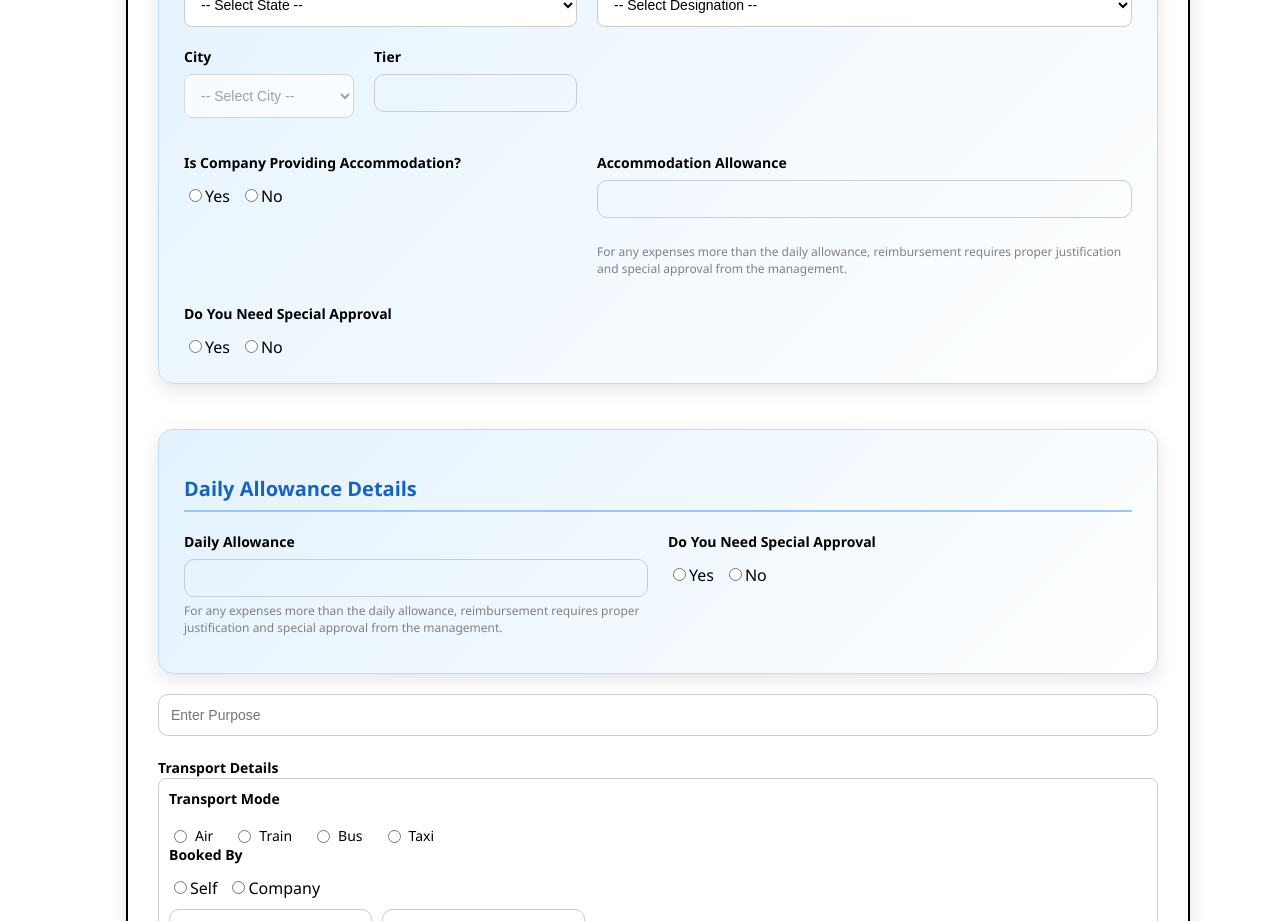
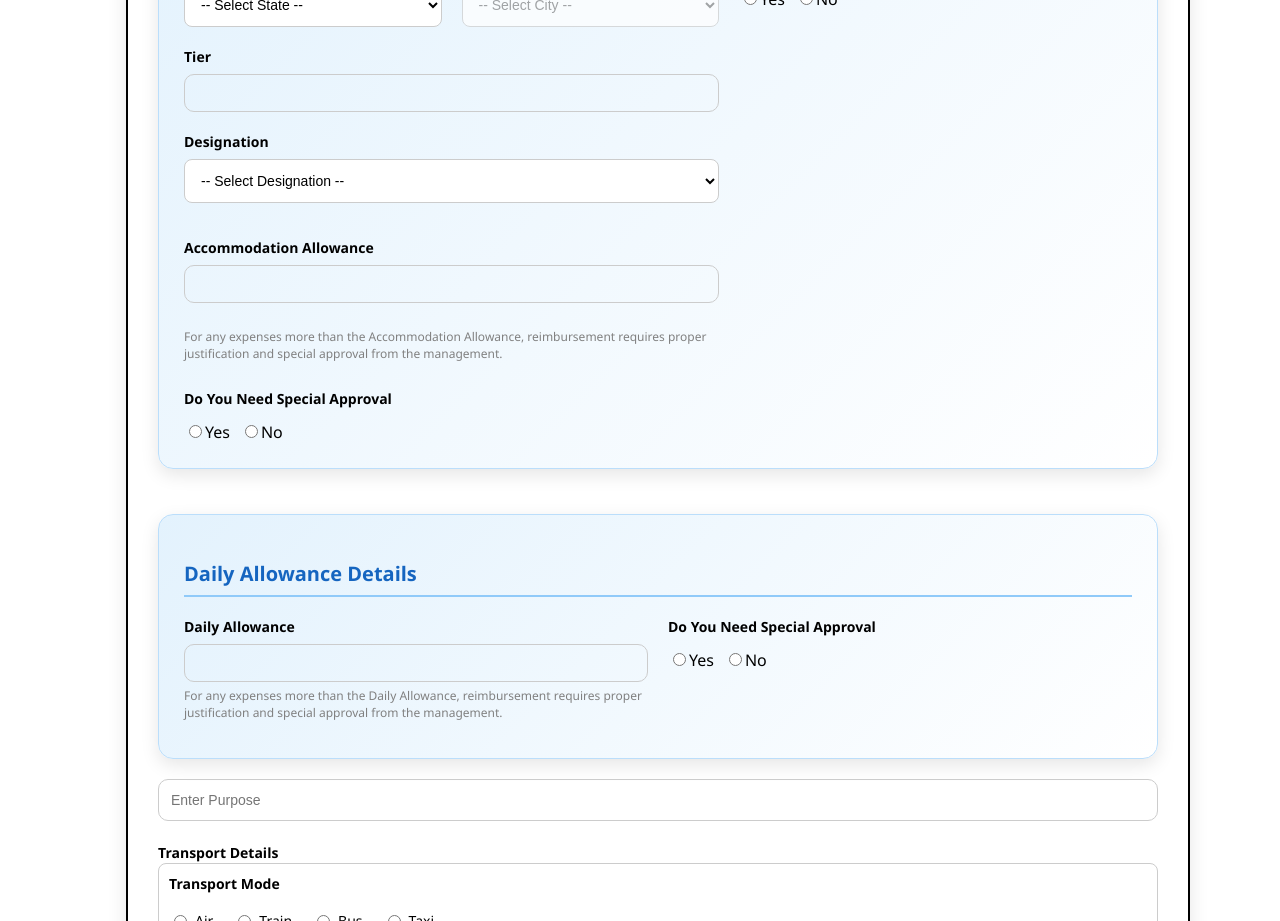
Before and after one commit to Santhoshmk30/Kccottrell, a React (Create React App) app: page /request in a window 1280 px wide. Shown: the part 840-1761 px from the top of the page. Built offline with nearby package versions, Linux system fonts and the light colour scheme.

Commit message:
Update Requestform.js

```diff
--- a/src/Components/Requestform.js
+++ b/src/Components/Requestform.js
@@ -451,9 +451,7 @@ const handleTransportChange = (index, field, value) => {
       style={styles.input1}
     />
   </div>
-</div>
-
-<div style={styles.field}>
+      <div style={styles.field}>
   <label style={styles.label}>Designation</label>
   <select
     name="designation"
@@ -467,7 +465,7 @@ const handleTransportChange = (index, field, value) => {
     <option value="General Manager/Sr.General Manager">General Manager/Sr.General Manager</option>
   </select>
 </div>
-
+</div>
       <div style={styles.field}>
   <label style={styles.label}>Is Company Providing Accommodation?</label>
   <div style={{ display: 'flex', gap: '10px', marginTop: '5px' }}>
@@ -522,7 +520,7 @@ const handleTransportChange = (index, field, value) => {
   </div>
        {/* Note */}
   <p style={{ fontSize: "12px", color: "gray", marginTop: "5px" }}>
-    For any expenses more than the daily allowance, reimbursement requires
+    For any expenses more than the Accommodation Allowance, reimbursement requires
     proper justification and special approval from the management.
   </p>
 
@@ -613,7 +611,7 @@ const handleTransportChange = (index, field, value) => {
     />
        {/* Note */}
   <p style={{ fontSize: "12px", color: "gray", marginTop: "5px" }}>
-    For any expenses more than the daily allowance, reimbursement requires
+    For any expenses more than the Daily Allowance, reimbursement requires
     proper justification and special approval from the management.
   </p>
   </div>
```
